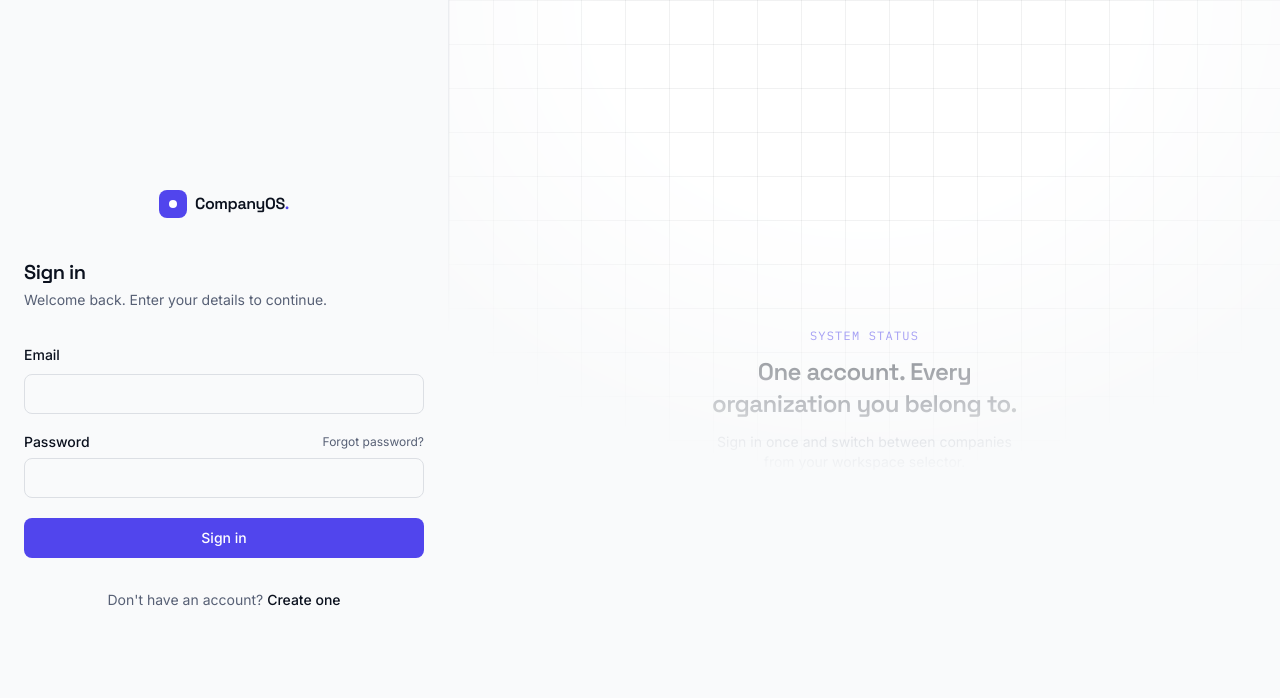
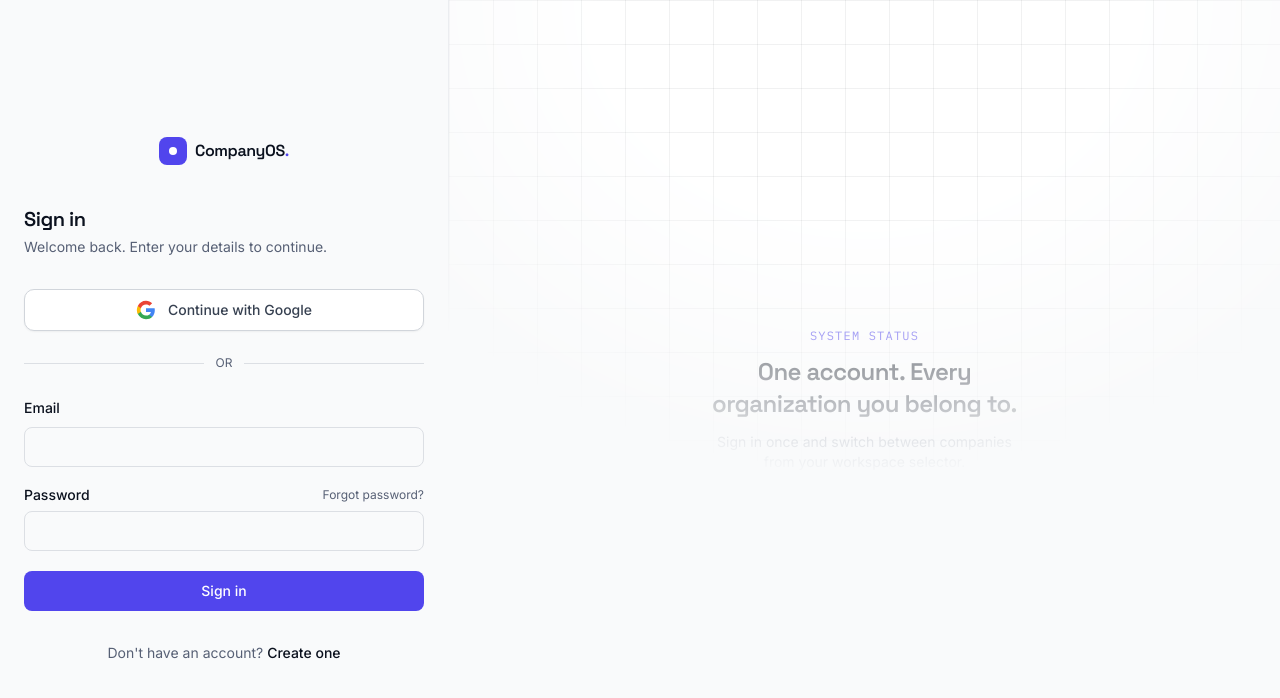
Before and after one commit to gt340/Companyos-ai-foundation-, a Next.js app: page /login in a window 1280 px wide. Shown: the top 698 px of the page. Built offline with nearby package versions, Linux system fonts and the light colour scheme.

Commit message:
Update page.tsx

```diff
--- a/src/app/(auth)/login/page.tsx
+++ b/src/app/(auth)/login/page.tsx
@@ -10,6 +10,7 @@ import { Button } from "@/components/ui/button";
 import { Input } from "@/components/ui/input";
 import { Label } from "@/components/ui/label";
 import { useToast } from "@/hooks/use-toast";
+import { GoogleSignInButton } from "@/components/auth/google-signin-button";
 
 function LoginForm() {
   const router = useRouter();
@@ -56,7 +57,17 @@ function LoginForm() {
       <h1 className="font-display text-xl font-semibold tracking-tight">Sign in</h1>
       <p className="mt-1 text-sm text-muted-foreground">Welcome back. Enter your details to continue.</p>
 
-      <form onSubmit={handleSubmit} noValidate className="mt-8 space-y-5">
+      <div className="mt-8">
+        <GoogleSignInButton redirectTo={searchParams.get("redirectTo") ?? undefined} />
+      </div>
+
+      <div className="my-6 flex items-center gap-3">
+        <div className="h-px flex-1 bg-border" />
+        <span className="text-xs text-muted-foreground">OR</span>
+        <div className="h-px flex-1 bg-border" />
+      </div>
+
+      <form onSubmit={handleSubmit} noValidate className="space-y-5">
         <div className="space-y-2">
           <Label htmlFor="email">Email</Label>
           <Input
@@ -110,4 +121,4 @@ export default function LoginPage() {
       <LoginForm />
     </React.Suspense>
   );
-}
+            }
```
